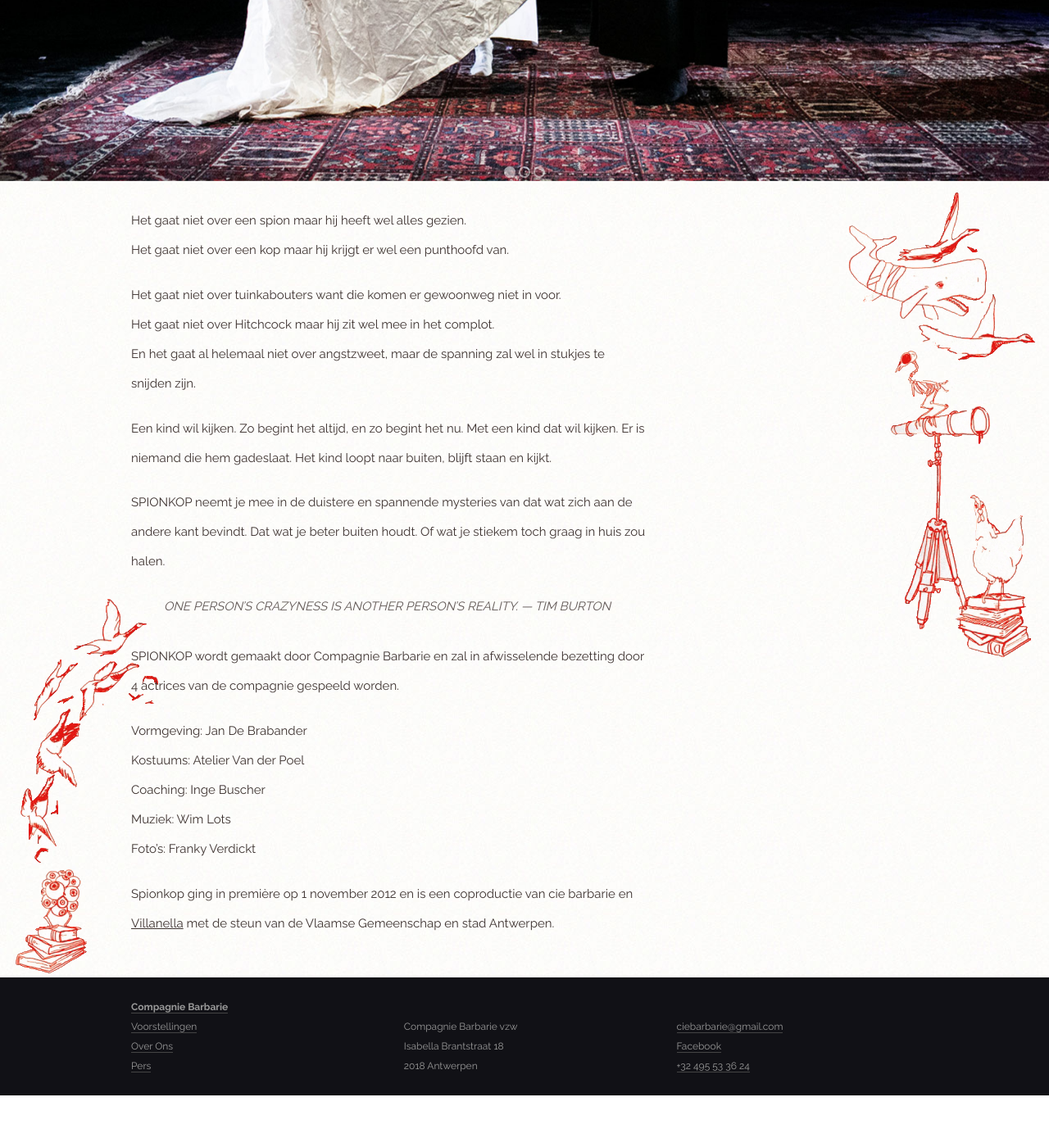
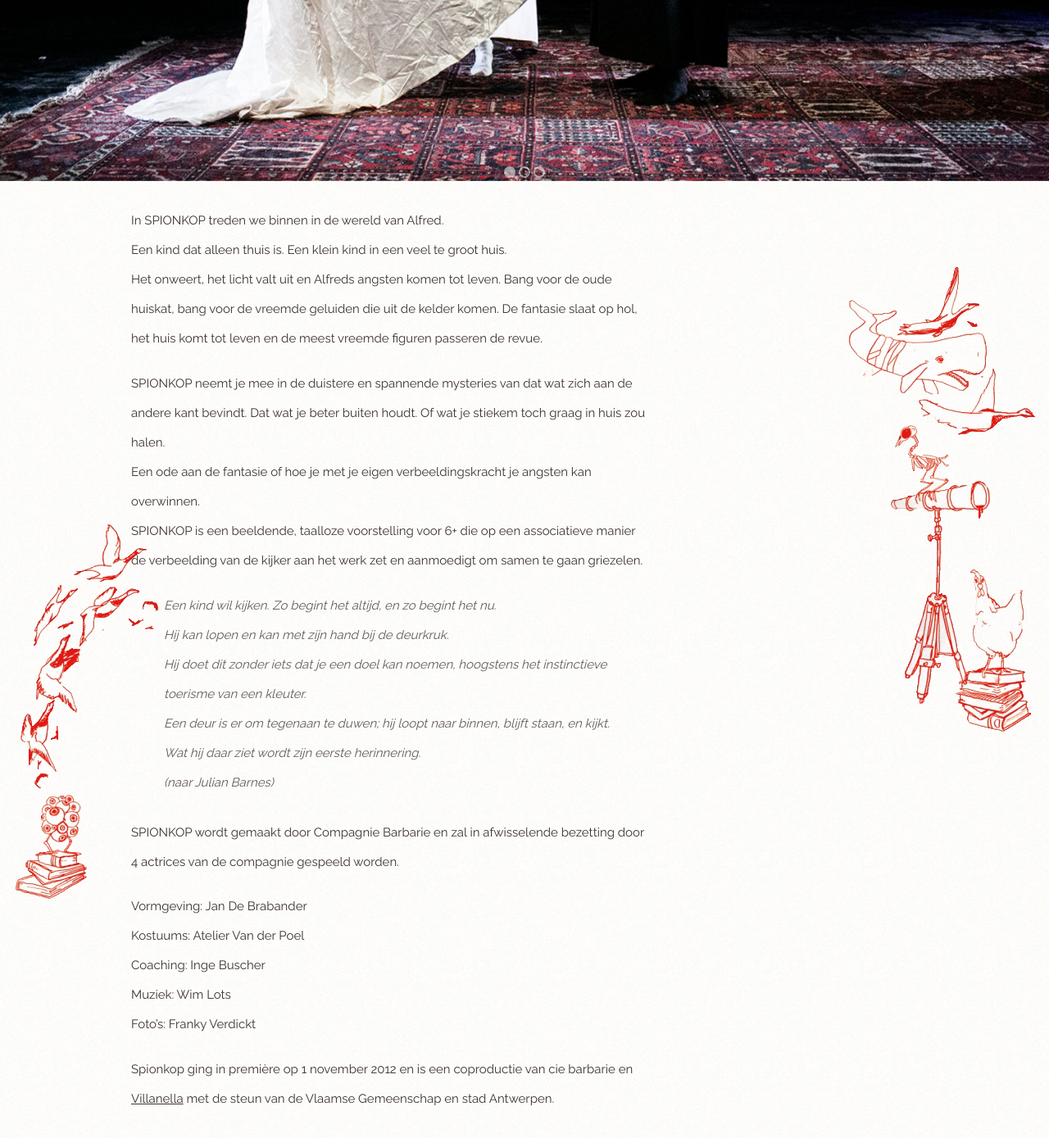
Before and after one commit to ciebarbarie/ciebarbarie, a Jekyll site: the page built from voorstellingen/spionkop.md, in a window 1280 px wide and 1400 px high, scrolled down 679 px. Shown: the top 1389 px of the window at 82% size. Built offline with Jekyll 4.4.1, drawn with Linux system fonts in a browser that asks for light colours; nearby versions of some CDN libraries; some web fonts are replaced; library files that are not in the unit come from our copies; before the commit the page ends 2016 px from its top, so only the background shows below that.

Commit message:
Update spionkop.md

```diff
--- a/voorstellingen/spionkop.md
+++ b/voorstellingen/spionkop.md
@@ -35,18 +35,21 @@ bit-3-end: 0
   }
 </style>
 
-Het gaat niet over een spion maar hij heeft wel alles gezien.<br>
-Het gaat niet over een kop maar hij krijgt er wel een punthoofd van.
+In SPIONKOP treden we binnen in de wereld van Alfred.<br>
+Een kind dat alleen thuis is. Een klein kind in een veel te groot huis.<br>
+Het onweert, het licht valt uit en Alfreds angsten komen tot leven. Bang voor de oude huiskat, bang voor de vreemde geluiden die uit de kelder komen. De fantasie slaat op hol, het huis komt tot leven en de meest vreemde figuren passeren de revue.
 
-Het gaat niet over tuinkabouters want die komen er gewoonweg niet in voor.<br>
-Het gaat niet over Hitchcock maar hij zit wel mee in het complot.<br>
-En het gaat al helemaal niet over angstzweet, maar de spanning zal wel in stukjes te snijden zijn.
+SPIONKOP neemt je mee in de duistere en spannende mysteries van dat wat zich aan de andere kant bevindt. Dat wat je beter buiten houdt. Of wat je stiekem toch graag in huis zou halen.<br>
+Een ode aan de fantasie of hoe je met je eigen verbeeldingskracht je angsten kan overwinnen.<br>
+SPIONKOP is een beeldende, taalloze voorstelling voor 6+ die op een associatieve manier de verbeelding van de kijker aan het werk zet en aanmoedigt om samen te gaan griezelen.
 
-Een kind wil kijken. Zo begint het altijd, en zo begint het nu. Met een kind dat wil kijken. Er is niemand die hem gadeslaat. Het kind loopt naar buiten, blijft staan en kijkt.
 
-SPIONKOP neemt je mee in de duistere en spannende mysteries van dat wat zich aan de andere kant bevindt. Dat wat je beter buiten houdt. Of wat je stiekem toch graag in huis zou halen.
-
-> ONE PERSON'S CRAZYNESS IS ANOTHER PERSON'S REALITY. — TIM BURTON
+> Een kind wil kijken. Zo begint het altijd, en zo begint het nu.<br>
+Hij kan lopen  en kan met zijn hand bij de deurkruk.<br>
+Hij doet dit zonder iets dat je een doel kan noemen, hoogstens het instinctieve toerisme van een kleuter.<br>
+Een deur is er om tegenaan te duwen; hij loopt naar binnen, blijft staan, en kijkt.<br>
+Wat hij daar ziet wordt  zijn eerste herinnering.<br>
+(naar Julian Barnes)
 
 SPIONKOP wordt gemaakt door Compagnie Barbarie en zal in afwisselende bezetting door 4 actrices van de compagnie gespeeld worden.
 
```
